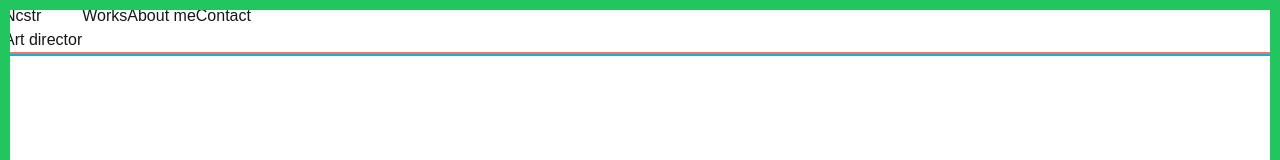
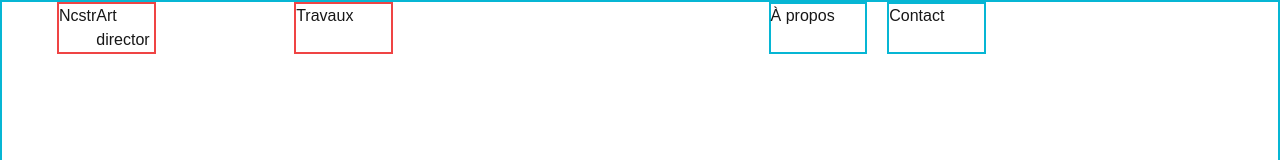
Before and after one commit to yohanetifier/portfolio-v2, a Next.js app: page / in a window 1280 px wide. Shown: the top 160 px of the page. Built offline with nearby package versions, Linux system fonts and the light colour scheme.

Commit message:
feat: adjust header

```diff
--- a/app/(loading)/page.tsx
+++ b/app/(loading)/page.tsx
@@ -101,7 +101,7 @@ export default function Loading() {
     );
 
     arrayOfImages.forEach((image) => {
-      (image as HTMLElement).style.left = `0px`;
+      // (image as HTMLElement).style.left = `0px`;
       (image as HTMLElement).style.transform = `rotate(0deg)`;
     });
 
@@ -181,11 +181,11 @@ export default function Loading() {
       className="flex justify-center items-center relative w-[100vw] h-[100vh] transition-height duration-1000"
       ref={mainWrapperRef}
     >
-      <div className="absolute top-0 w-full border-2 border-cyan-500">
+      {/* <div className="absolute top-0 w-full border-2 border-green-500 h-[100px]">
         <Header />
-      </div>
+      </div> */}
       <div
-        className="absolute w-full h-full rounded-xl border-2 border-red-400 flex justify-center items-center"
+        className="absolute w-full h-full rounded-xl flex justify-center items-center"
         ref={wrapperImage}
       >
         {assets.map(({ src, alt, className }, index) => (
@@ -209,12 +209,12 @@ export default function Loading() {
       </button>
 
       <div
-        className={`w-full grid grid-rows-10 grid-cols-10 gap-[20px] relative border-[10px] border-green-500 h-full`}
+        className={`w-full grid grid-rows-10 grid-cols-10 gap-[20px] relative h-full`}
         ref={gridRef}
       >
-        {/* <div className="row-span-2 col-span-10 border-2 border-cyan-500 ">
+        <div className="absolute w-full px-[55px] border-2 border-cyan-500 ">
           <Header />
-        </div> */}
+        </div>
       </div>
     </div>
   );
--- a/common/components/Header/Header.tsx
+++ b/common/components/Header/Header.tsx
@@ -4,14 +4,18 @@ interface Props {}
 
 const Header = (props: Props) => {
   return (
-    <header className="px-[100px] border-2 border-red-400 flex justify-between w-full font-[16px]">
-      <div>
+    <header className="grid grid-rows-10 grid-cols-10 gap-[20px] relative">
+      <div className="col-start-1 col-end-2 flex border-2 border-red-500">
         <p className="">Ncstr</p>
         <p className="">Art director</p>
       </div>
-      <p>Works</p>
-      <p>About me</p>
-      <p>Contact</p>
+      <p className="col-start-3 col-end-4 border-2 border-red-500 relative left-[100px] w-[300px]">
+        Travaux
+      </p>
+      <p className="col-start-7 col-end-8 border-2 border-cyan-500 ">
+        À propos
+      </p>
+      <p className="col-start-9 col-end-11 border-2 border-cyan-500">Contact</p>
     </header>
   );
 };
```
